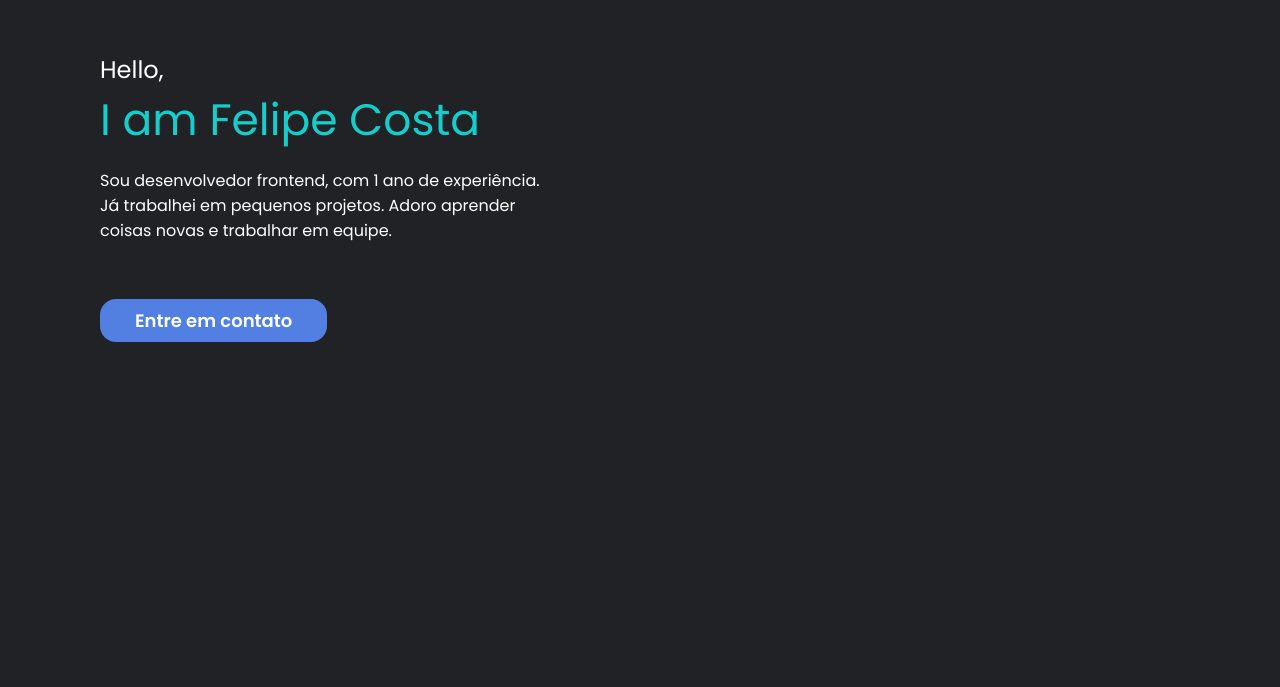
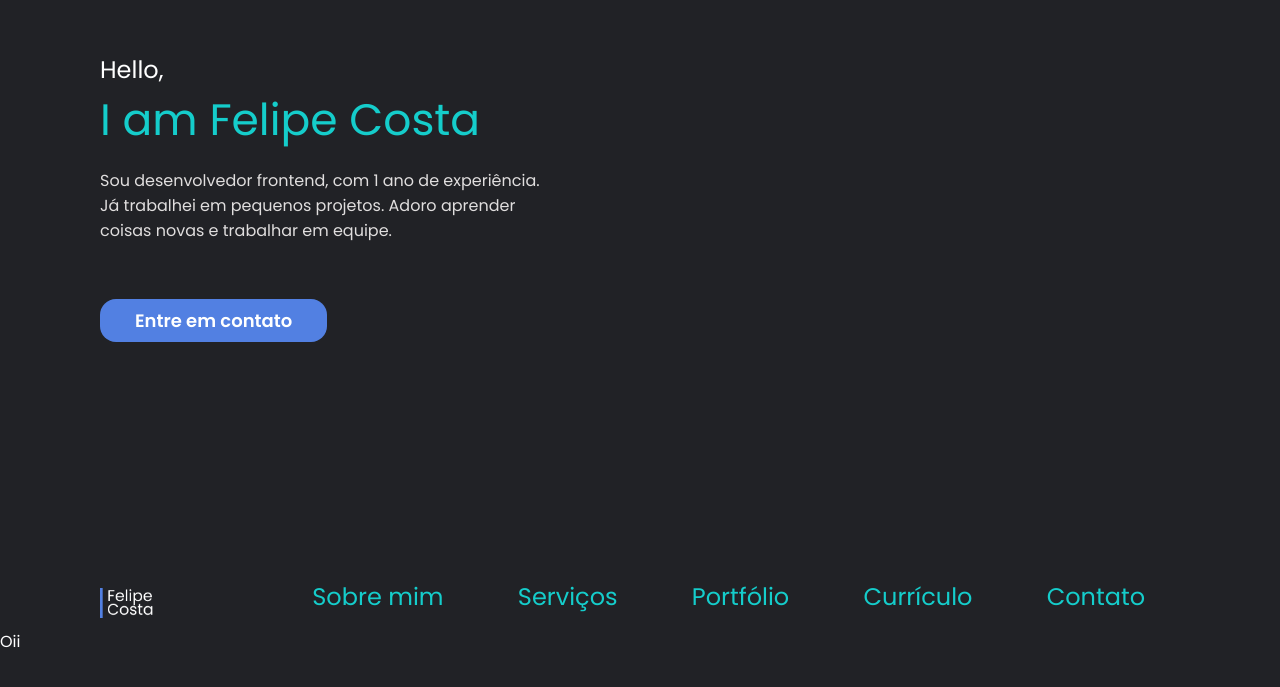
Before and after one commit to hellsu00/Portf-lio, a plain HTML site: page index.html in a window 1280 px wide. Shown: the part 171-858 px from the top of the page. Before the commit the page ends 800 px from the top, so only its background shows below. Drawn offline with Linux system fonts and the light colour scheme.

Commit message:
update header

```diff
--- a/index.html
+++ b/index.html
@@ -19,5 +19,16 @@
         <button>Entre em contato</button>
       </div>
     </header>
+    <nav>
+      <img src="assets/logo.png" alt="logo" />
+      <ul>
+        <a href="">Sobre mim</a>
+        <a href="">Serviços</a>
+        <a href="">Portfólio</a>
+        <a href="">Currículo</a>
+        <a href="">Contato</a>
+      </ul>
+    </nav>
+    <section>Oii</section>
   </body>
 </html>
--- a/style.css
+++ b/style.css
@@ -1,10 +1,12 @@
-@import url('https://fonts.googleapis.com/css2?family=Poppins:wght@400;300;600&display=swap');
+@import url('https://fonts.googleapis.com/css2?family=Poppins:wght@400;600&display=swap');
 
 :root {
     --purple: #5280E2;
     --green: #15CDCB;
     --bg-dark: #212226;
-    --light-gray: #E0DEDE;
+    --light-grey: #E0DEDE;
+
+    --menu-height: 65px;
 }
 
 * {
@@ -18,7 +20,7 @@ html, body {
 
 body, button, input, select, textarea {
     font-family: 'Poppins', sans-serif;
-    color: #fff;
+    color: white;
 }
 
 h1 {
@@ -34,6 +36,10 @@ h1, h2 {
     font-weight: 400;
 }
 
+p {
+    color: var(--light-grey);
+}
+
 button {
     background: var(--purple);
     border: 0;
@@ -44,7 +50,7 @@ button {
 }
 
 header {
-    height: calc(100vh - 65px);
+    height: calc(100vh - var(--menu-height));
     display: flex;
     align-items: center;
 }
@@ -62,3 +68,30 @@ header .container h1 {
 header .container button {
     margin-top: 40px;
 }
+
+nav {
+    display: flex;
+    align-items: center;
+    justify-content: space-between;
+
+    height: var(--menu-height);
+    background: var(--bg-dark);
+    padding: 0 100px;
+    position: sticky;
+    top: 0;
+}
+
+nav img {
+    height: 65px;
+}
+
+nav ul a {
+    font-size: 24px;
+    color: var(--green);
+    text-decoration: none;
+    margin: 0 35px;
+}
+
+section {
+    height: 1500px;
+}
```
Also changed, not shown: assets/logo.png (added).
